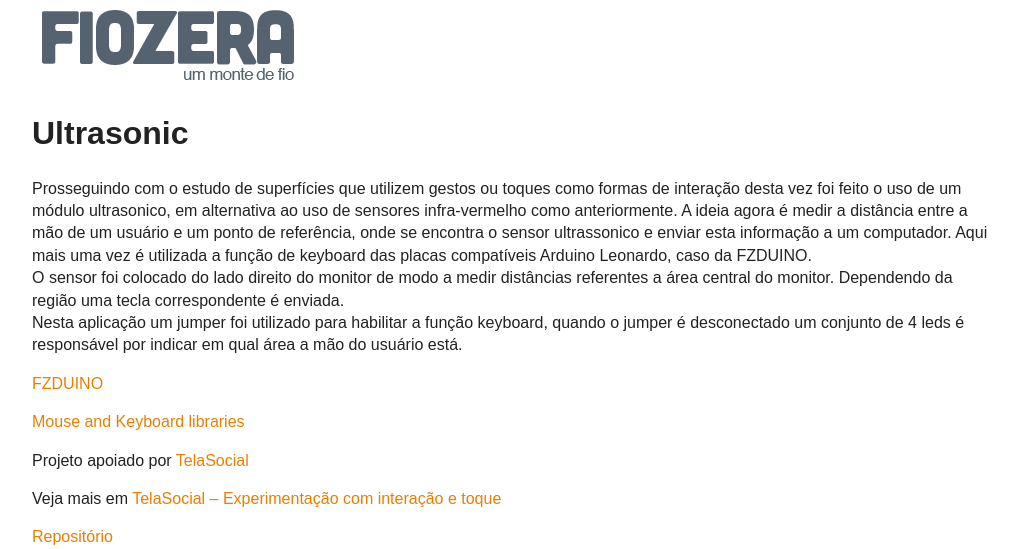
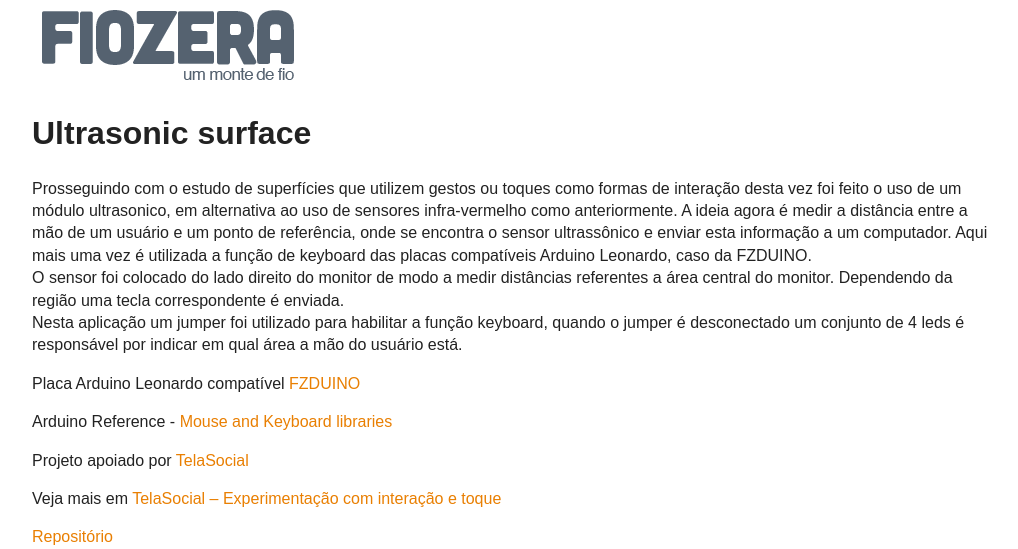
Before and after one commit to fiozera/fiozera-page-v1, a Jekyll site: the page built from _posts/2012-07-09-ultrasonic.md, in a window 1280 px wide. Shown: the top 549 px of the page, without its empty margins (128-1146 px from the left). Built offline with Jekyll 4.4.1, drawn with Linux system fonts in a browser that asks for light colours; nearby versions of some CDN libraries; Markdown is read by kramdown in place of the engine named in the settings; comment, search, counter and statistics services are not loaded; grey boxes are pictures that could not be loaded.

Commit message:
post updated

```diff
--- a/_posts/2012-07-09-ultrasonic.md
+++ b/_posts/2012-07-09-ultrasonic.md
@@ -1,14 +1,12 @@
 ---
 layout: post
-title: Ultrasonic
+title: Ultrasonic surface
 snippet: Tá ouvindo?
 repository: https://github.com/andrebla/ultrasonicsurface
-youtube: PwEjEgAqbCw
 youtube: nP65q2B6wzs
 thumbnail: ultrasonic.JPG
 pictures:
 - http://farm8.staticflickr.com/7255/7539897300_d770a190bb_z.jpg
-- http://farm9.staticflickr.com/8427/7539903564_cb8cb257f5_z.jpg
 - http://farm9.staticflickr.com/8292/7539910386_5b3e479b2e_z.jpg
 ---
 
@@ -16,7 +14,7 @@ Prosseguindo com o estudo de superfícies que utilizem gestos ou toques como
 formas de interação desta vez foi feito o uso de um módulo ultrasonico, em
 alternativa ao uso de sensores infra-vermelho como anteriormente. A ideia
 agora é medir a distância entre a mão de um usuário e um ponto de referência,
-onde se encontra o sensor ultrassonico e enviar esta informação a um computador.
+onde se encontra o sensor ultrassônico e enviar esta informação a um computador.
 Aqui mais uma vez é utilizada a função de keyboard das placas compatíveis Arduino
 Leonardo, caso da FZDUINO.
 O sensor foi colocado do lado direito do monitor de modo a medir distâncias
@@ -27,10 +25,10 @@ jumper é desconectado um conjunto de 4 leds é responsável por indicar em qual
 a mão do usuário está.
 
 
-[FZDUINO](http://fiozera.com.br/2012/01/01/fzduino.html)
+Placa Arduino Leonardo compatível [FZDUINO](http://fiozera.com.br/2012/01/01/fzduino.html)
 
 
-[Mouse and Keyboard libraries](http://arduino.cc/en/Reference/MouseKeyboard)
+Arduino Reference - [Mouse and Keyboard libraries](http://arduino.cc/en/Reference/MouseKeyboard)
 
 
 Projeto apoiado por [TelaSocial](http://telasocial.com/)
```
